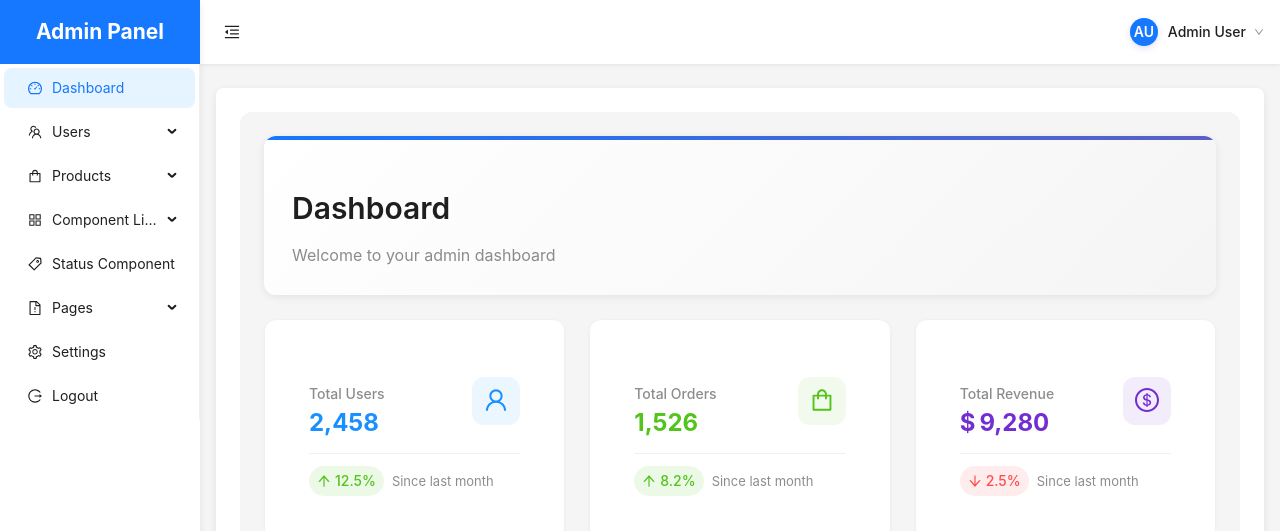
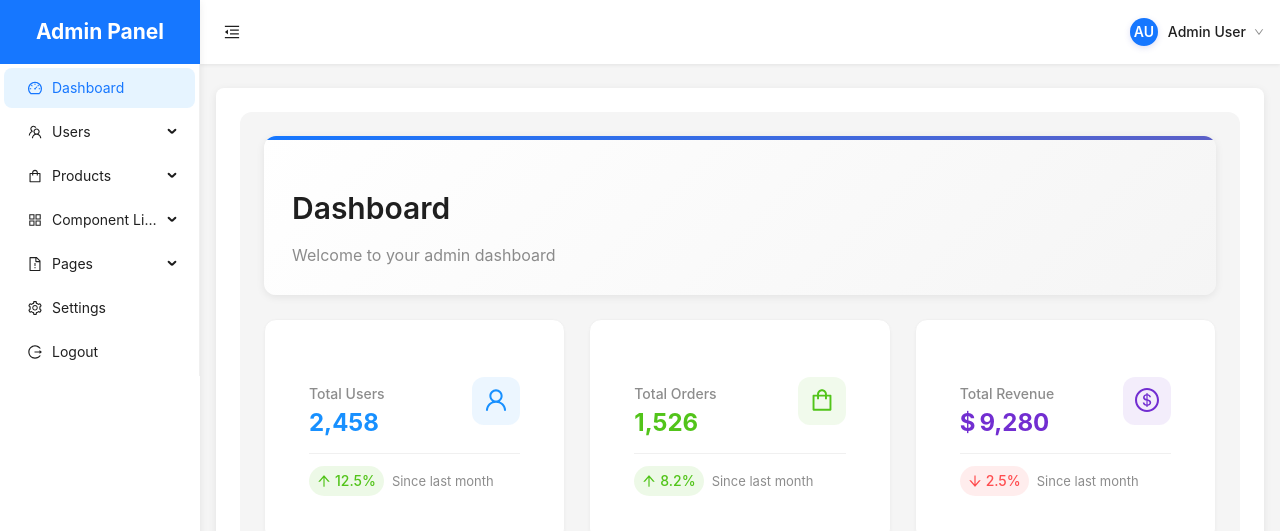
Before and after one commit to HoangSonLe/BaseFEAdmin, a React (Vite) app: page /settings in a window 1280 px wide. Both pictures are taken after typing "name@example.com", "Sample123" into the empty fields and a click on the button "Sign In". Shown: the top 531 px of the page. Built offline with nearby package versions, Linux system fonts and the light colour scheme; no server answers.

Commit message:
Setting menu

```diff
--- a/src/components/layout/SidebarMenu.tsx
+++ b/src/components/layout/SidebarMenu.tsx
@@ -16,7 +16,6 @@ import {
     SafetyCertificateOutlined,
     TableOutlined,
     AppstoreOutlined,
-    TagOutlined,
     WarningOutlined,
     FileExclamationOutlined,
     LoginOutlined,
@@ -27,6 +26,7 @@ import {
 
 interface SidebarMenuProps {
     collapsed?: boolean;
+    accordion?: boolean; // When true, only one submenu can be expanded at a time
 }
 
 // Define menu item interface
@@ -150,12 +150,7 @@ const menuItems: MenuItem[] = [
             },
         ],
     },
-    {
-        key: "8",
-        icon: <TagOutlined />,
-        label: <Link to="/status-example">Status Component</Link>,
-        path: "/status-example",
-    },
+
     {
         key: "pages-submenu",
         icon: <FileExclamationOutlined />,
@@ -213,10 +208,36 @@ const menuItems: MenuItem[] = [
     },
 ];
 
-const SidebarMenu: React.FC<SidebarMenuProps> = ({ collapsed }) => {
+const SidebarMenu: React.FC<SidebarMenuProps> = ({ collapsed, accordion = false }) => {
     const location = useLocation();
     const currentPath = location.pathname;
     const { theme } = useTheme();
+    const [openKeys, setOpenKeys] = React.useState<string[]>([]);
+
+    // Handle open keys change
+    const handleOpenChange = (keys: string[]) => {
+        if (accordion) {
+            // If accordion mode is enabled, only keep the last opened submenu
+            const latestOpenKey = keys.find((key) => openKeys.indexOf(key) === -1);
+            if (latestOpenKey) {
+                setOpenKeys(latestOpenKey ? [latestOpenKey] : []);
+            } else {
+                setOpenKeys([]);
+            }
+        } else {
+            // Normal mode - allow multiple submenus to be open
+            setOpenKeys(keys);
+        }
+    };
+
+    // Initialize open keys based on current path
+    React.useEffect(() => {
+        if (!collapsed) {
+            const keys = getOpenKeys();
+            setOpenKeys(accordion ? keys.slice(0, 1) : keys);
+        }
+        // eslint-disable-next-line react-hooks/exhaustive-deps
+    }, [currentPath, collapsed, accordion]);
 
     // Find parent key for a given path
     const findParentKey = (items: MenuItem[], path: string): string | null => {
@@ -325,7 +346,8 @@ const SidebarMenu: React.FC<SidebarMenuProps> = ({ collapsed }) => {
         <Menu
             mode="inline"
             theme={theme}
-            defaultOpenKeys={getOpenKeys()}
+            openKeys={collapsed ? [] : openKeys}
+            onOpenChange={handleOpenChange}
             selectedKeys={[getSelectedKey()]}
             className={`sidebar-menu ${collapsed ? "menu-collapsed" : ""}`}
             items={menuItems}
--- a/src/layouts/MainLayout.tsx
+++ b/src/layouts/MainLayout.tsx
@@ -78,7 +78,7 @@ const MainLayout: React.FC = () => {
     const SidebarContent = () => (
         <>
             <SidebarLogo collapsed={isMobile ? false : collapsed} />
-            <SidebarMenu collapsed={isMobile ? false : collapsed} />
+            <SidebarMenu collapsed={isMobile ? false : collapsed} accordion={true} />
         </>
     );
 
```
